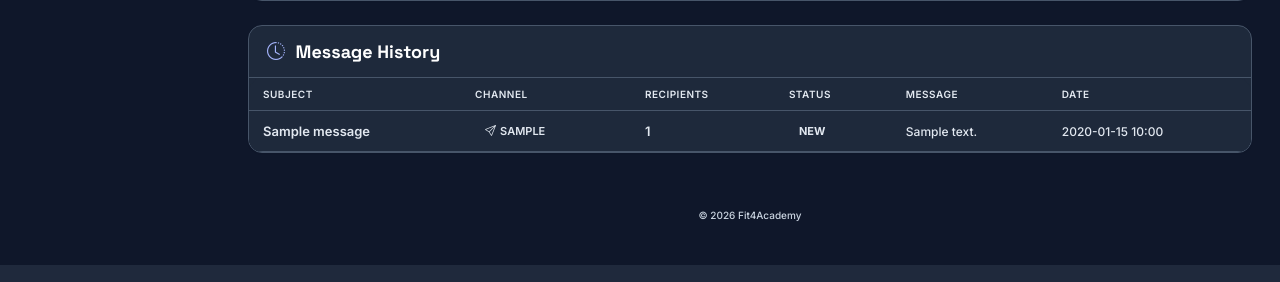
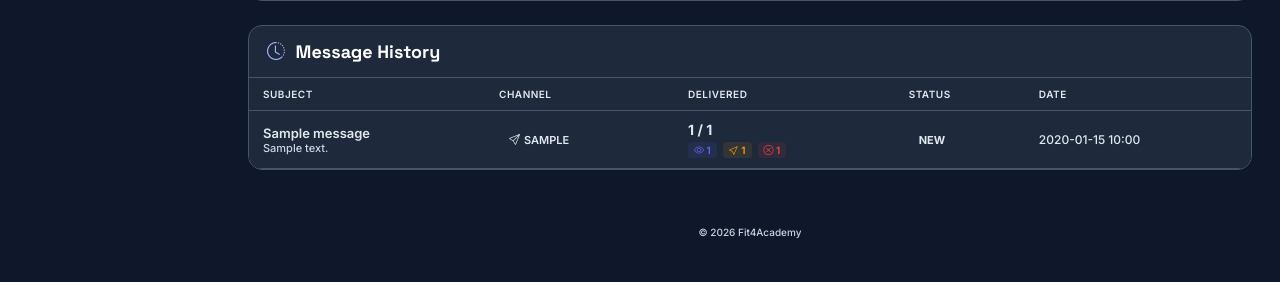
Before and after one commit to diegoalmeidajj/fit4academy, a Flask app: page /messaging in a window 1280 px wide. Shown: the part 1133-1415 px from the top of the page. Run offline with Flask 3, Linux system fonts and the light colour scheme; the visitor is signed in with stand-in values (Sample User, id 1); data comes from the database, SQL or seed files in the repository; tables that the repository leaves empty hold one stand-in row (values such as "Sample post"); data that the repository does not hold is empty; some libraries are stand-ins or nearby versions.

Commit message:
Track delivery stats per message — delivered/bounced/opened/clicked
- Send route now counts delivered vs bounced per email and SMS
- Saves stats to messages table (total, delivered, bounced)
- Message history table shows delivery breakdown per message:
  delivered/total count, opened badges, clicked badges, bounced badges
- Delivery Overview chart aggregates all messages automatically

Co-Authored-By: Claude Opus 4.6 (1M context) <noreply@anthropic.com>

```diff
--- a/app.py
+++ b/app.py
@@ -2569,11 +2569,15 @@ def messaging_send():
     if filter_type == 'manual':
         filter_desc = f"manual:{len(recipients)} selected"
 
-    # Log message
+    # Calculate delivery stats
+    total_attempted = email_sent + email_failed + sms_sent + sms_failed
+    delivered = email_sent + sms_sent
+    bounced = email_failed + sms_failed
+
     status = 'sent'
-    if (channel == 'email' and email_sent == 0) or (channel == 'sms' and sms_sent == 0):
+    if delivered == 0 and total_attempted > 0:
         status = 'failed'
-    elif email_failed > 0 or sms_failed > 0:
+    elif bounced > 0:
         status = 'partial'
 
     try:
@@ -2584,11 +2588,24 @@ def messaging_send():
             channel=channel,
             recipient_filter=filter_desc,
             recipient_count=len(recipients),
+            delivered=delivered,
             sent_by=session.get('user_id'),
             status=status,
         )
     except Exception as e:
         print(f"[Messaging] Log error: {e}")
+
+    # Update message with delivery breakdown
+    try:
+        msgs = models.get_all_messages(academy_id, limit=1)
+        if msgs:
+            models.update_message_stats(msgs[0]['id'],
+                total=len(recipients),
+                delivered=delivered,
+                bounced=bounced,
+            )
+    except Exception as e:
+        print(f"[Messaging] Stats update error: {e}")
 
     # Flash results
     parts = []
--- a/templates/messaging.html
+++ b/templates/messaging.html
@@ -309,25 +309,33 @@
                 <tr>
                     <th>{{ t('msg_subject') }}</th>
                     <th>{{ t('msg_channel') }}</th>
-                    <th>{{ t('msg_recipients') }}</th>
+                    <th>{{ t('msg_stat_delivered') }}</th>
                     <th>{{ t('status') }}</th>
-                    <th>{{ t('msg_body') }}</th>
-                    <th style="white-space:nowrap;">{{ t('notifications_date') if t('notifications_date') != 'notifications_date' else 'Date' }}</th>
+                    <th>{{ t('notifications_date') }}</th>
                 </tr>
             </thead>
             <tbody>
                 {% for msg in messages %}
                 <tr>
-                    <td style="font-weight:600;max-width:200px;overflow:hidden;text-overflow:ellipsis;white-space:nowrap;">{{ msg.subject or '(no subject)' }}</td>
+                    <td>
+                        <div style="font-weight:600;font-size:13px;max-width:220px;overflow:hidden;text-overflow:ellipsis;white-space:nowrap;">{{ msg.subject or '(no subject)' }}</div>
+                        <div style="font-size:11px;color:var(--text-muted);max-width:220px;overflow:hidden;text-overflow:ellipsis;white-space:nowrap;">{{ msg.body[:60] }}{% if msg.body|length > 60 %}...{% endif %}</div>
+                    </td>
                     <td>
                         <span class="msg-channel-badge {{ msg.channel }}">
                             {% if msg.channel == 'email' %}<i class="bi bi-envelope"></i>{% elif msg.channel == 'sms' %}<i class="bi bi-chat-dots"></i>{% else %}<i class="bi bi-send"></i>{% endif %}
                             {{ msg.channel|upper }}
                         </span>
                     </td>
-                    <td style="font-weight:600;">{{ msg.recipient_count }}</td>
+                    <td>
+                        <div style="font-weight:700;font-size:14px;">{{ msg.get('delivered', 0) }} / {{ msg.recipient_count }}</div>
+                        <div style="display:flex;gap:6px;margin-top:4px;flex-wrap:wrap;">
+                            {% if msg.get('opened', 0) %}<span style="font-size:10px;padding:2px 6px;border-radius:4px;background:rgba(99,102,241,.1);color:#6366f1;font-weight:600;"><i class="bi bi-eye"></i> {{ msg.get('opened', 0) }}</span>{% endif %}
+                            {% if msg.get('clicked', 0) %}<span style="font-size:10px;padding:2px 6px;border-radius:4px;background:rgba(245,158,11,.1);color:#f59e0b;font-weight:600;"><i class="bi bi-cursor"></i> {{ msg.get('clicked', 0) }}</span>{% endif %}
+                            {% if msg.get('bounced', 0) %}<span style="font-size:10px;padding:2px 6px;border-radius:4px;background:rgba(239,68,68,.1);color:#ef4444;font-weight:600;"><i class="bi bi-x-circle"></i> {{ msg.get('bounced', 0) }}</span>{% endif %}
+                        </div>
+                    </td>
                     <td><span class="msg-status {{ msg.status }}">{{ msg.status }}</span></td>
-                    <td style="max-width:250px;overflow:hidden;text-overflow:ellipsis;white-space:nowrap;font-size:12px;color:var(--text-muted);">{{ msg.body[:80] }}{% if msg.body|length > 80 %}...{% endif %}</td>
                     <td style="white-space:nowrap;font-size:12px;color:var(--text-muted);">{{ (msg.created_at|string)[:16] if msg.created_at else '' }}</td>
                 </tr>
                 {% endfor %}
```
